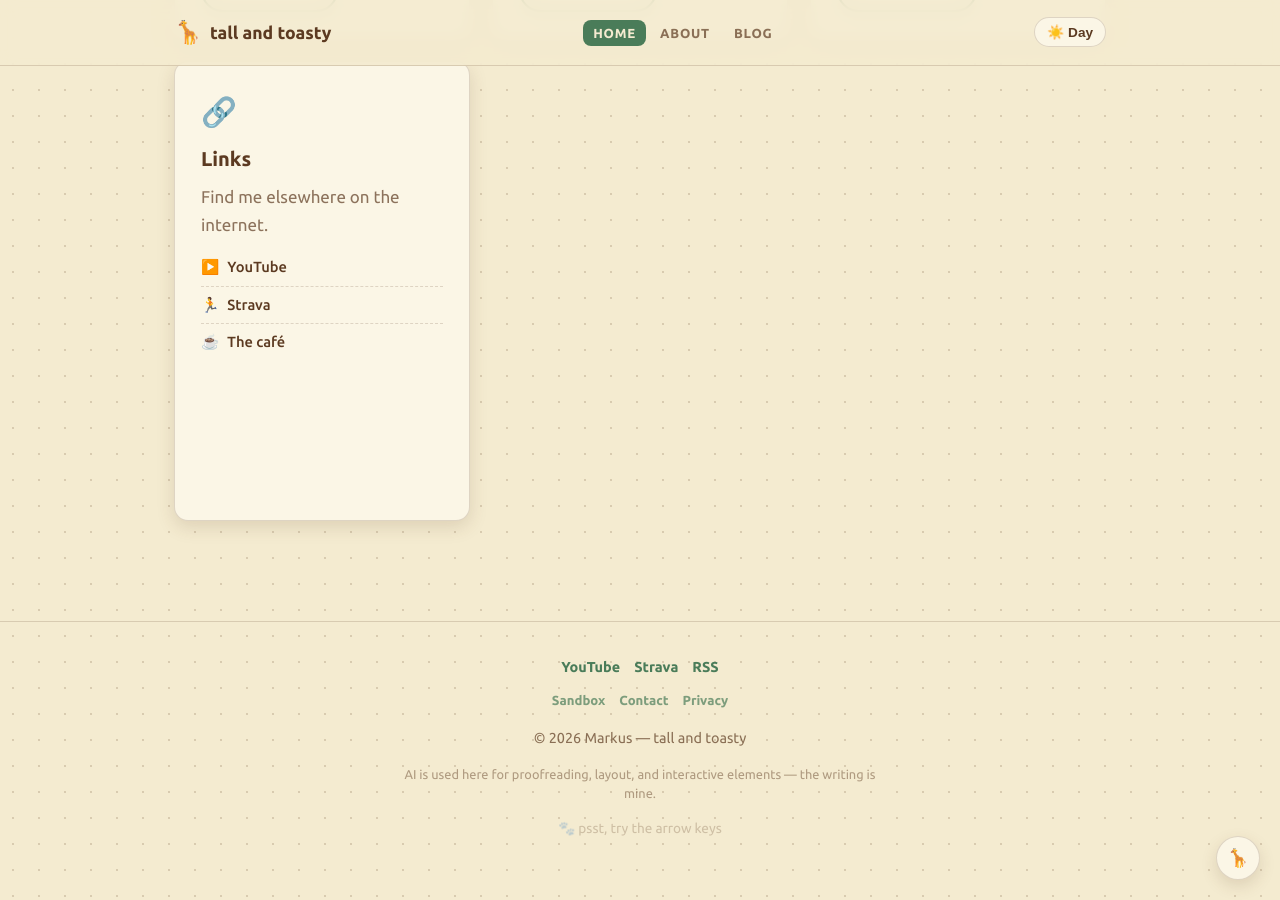
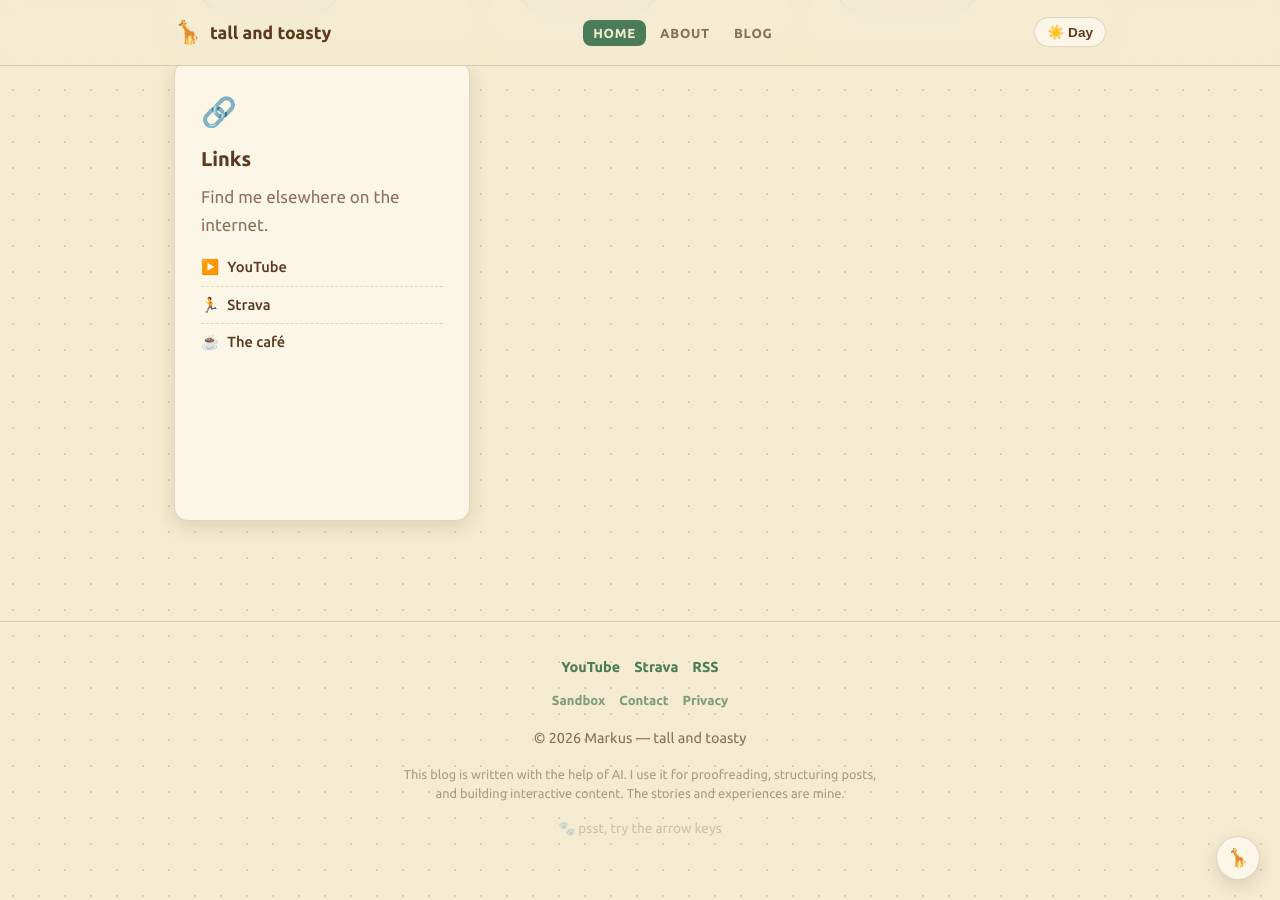
Before and after one commit to markuslyngmo/tallandtoasty, a Jekyll site: the page built from index.md, in a window 1280 px wide and 900 px high, scrolled down 2575 px. Built offline with Jekyll 4.4.1, drawn with Linux system fonts in a browser that asks for light colours.

Commit message:
Update footer AI disclaimer text again
Co-Authored-By: Claude Sonnet 5 <noreply@anthropic.com>

```diff
--- a/_includes/footer.html
+++ b/_includes/footer.html
@@ -10,7 +10,7 @@
     <a href="{{ '/privacy/' | relative_url }}">Privacy</a>
   </div>
   <div>&copy; {{ 'now' | date: "%Y" }} Markus &mdash; tall and toasty</div>
-  <div class="footer-note">AI is used here for proofreading, layout, and interactive elements &mdash; the writing is mine.</div>
+  <div class="footer-note">This blog is written with the help of AI. I use it for proofreading, structuring posts, and building interactive content. The stories and experiences are mine.</div>
   <div class="footer-paw" title="You found a paw print. There are more secrets on this site 🦒">🐾 psst, try the arrow keys</div>
 </footer>
 
```
